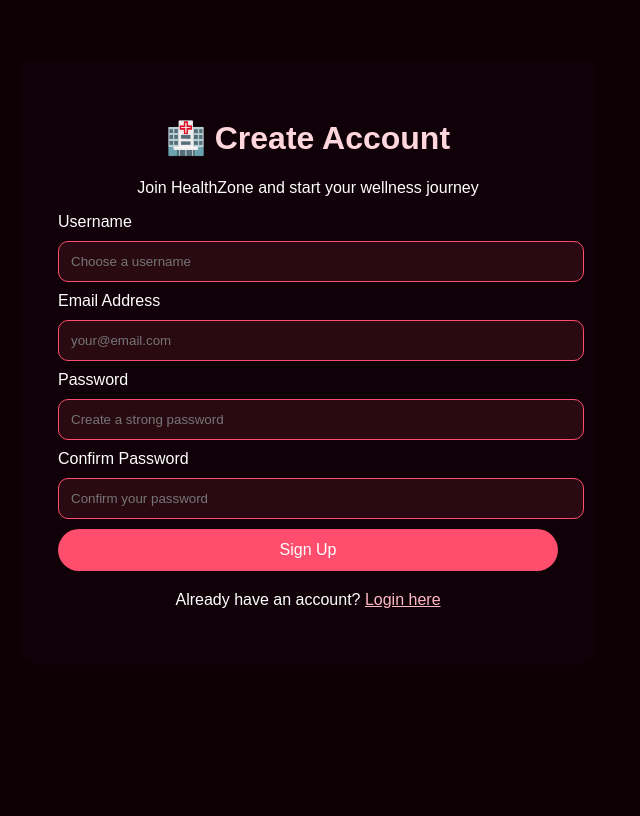
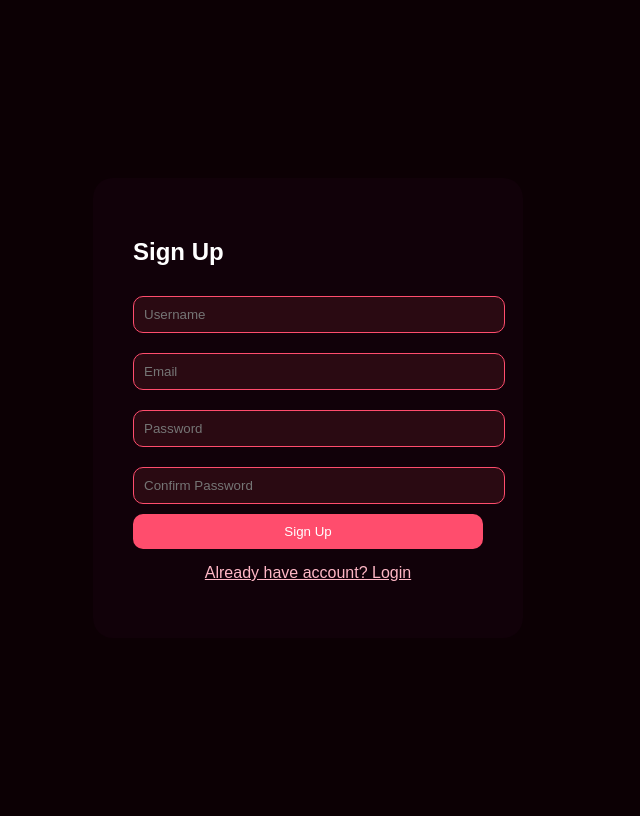
Before and after one commit to Afshan-Tayyab/HealthZone-hospital-management-system-, a Django app: template users/templates/signup.html in a window 1280 px wide. Shown: the whole page, without its empty margins (332-972 px from the left). Before the commit the page ends 608 px from the top, so only its background shows below. Run offline with Django 5.2, Linux system fonts and the light colour scheme; the template is opened without the code that fills it, so the values that code supplies are empty; parts of the project's set-up code (start-up, migrations or seed data) failed here and were passed over.

Commit message:
Add simple signup form

```diff
--- a/users/templates/signup.html
+++ b/users/templates/signup.html
@@ -1,28 +1,26 @@
 <!DOCTYPE html>
 <html>
 <head>
-    <title>Sign Up | HealthZone</title>
+    <title>Sign Up</title>
     <style>
         body {
             background: #0c0004;
             color: white;
-            font-family: Arial, sans-serif;
-            padding: 50px;
+            font-family: Arial;
+            display: flex;
+            justify-content: center;
+            align-items: center;
+            height: 100vh;
         }
-        .container {
-            max-width: 500px;
-            margin: 0 auto;
-            background: rgba(18, 2, 10, 0.75);
+        .box {
+            background: rgba(18, 2, 10, 0.9);
             padding: 40px;
             border-radius: 20px;
-        }
-        h1 {
-            color: #ffd6dc;
-            text-align: center;
+            width: 350px;
         }
         input {
             width: 100%;
-            padding: 12px;
+            padding: 10px;
             margin: 10px 0;
             background: #2a0a12;
             border: 1px solid #ff4d6d;
@@ -30,31 +28,26 @@
             color: white;
         }
         button {
+            width: 100%;
+            padding: 10px;
             background: #ff4d6d;
-            padding: 12px;
-            border-radius: 30px;
             border: none;
+            border-radius: 10px;
             color: white;
-            width: 100%;
             cursor: pointer;
-            font-size: 16px;
         }
         .error {
+            color: #ff9090;
             background: rgba(255,0,0,0.2);
             padding: 10px;
             border-radius: 10px;
-            margin-bottom: 20px;
-            color: #ff9090;
-        }
-        a {
-            color: #ffb7c5;
+            margin-bottom: 10px;
         }
     </style>
 </head>
 <body>
-<div class="container">
-    <h1>🏥 Create Account</h1>
-    <p style="text-align: center;">Join HealthZone and start your wellness journey</p>
+<div class="box">
+    <h2>Sign Up</h2>
 
     {% if messages %}
         {% for message in messages %}
@@ -64,25 +57,16 @@
 
     <form method="POST" action="/signup/">
         {% csrf_token %}
+        <input type="text" name="username" placeholder="Username" required>
+        <input type="email" name="email" placeholder="Email" required>
+        <input type="password" name="password" placeholder="Password" required>
+        <input type="password" name="confirm_password" placeholder="Confirm Password" required>
+        <button type="submit">Sign Up</button>
+    </form>
 
-        <label>Username</label>
-        <input type="text" name="username" placeholder="Choose a username" required>
-
-        <label>Email Address</label>
-        <input type="email" name="email" placeholder="your@email.com" required>
-
-        <label>Password</label>
-        <input type="password" name="password" placeholder="Create a strong password" required>
-
-        <label>Confirm Password</label>
-        <input type="password" name="confirm_password" placeholder="Confirm your password" required>
-
-        <button type="submit">Sign Up</button>
-
-        <p style="text-align: center; margin-top: 20px;">
-            Already have an account? <a href="/login/">Login here</a>
-        </p>
-    </form>
+    <p style="text-align:center; margin-top:15px;">
+        <a href="/login/" style="color:#ffb7c5;">Already have account? Login</a>
+    </p>
 </div>
 </body>
 </html>
```
